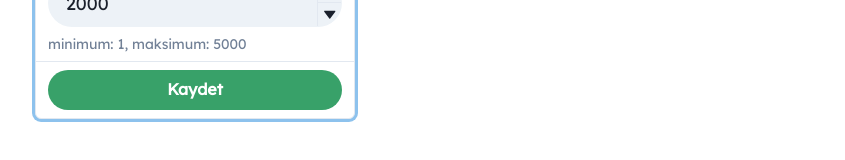
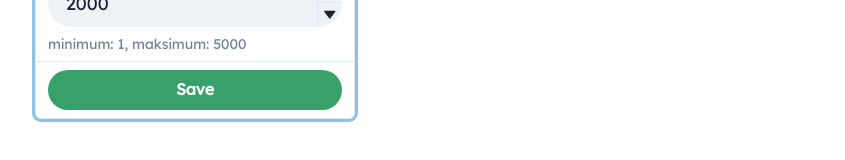
Before and after one commit to sidhujashanjot/liveqr, a Next.js app: page / in a window 1280 px wide. Both pictures are taken after a click on the button "Save QR Code!". Shown: the part 426-586 px from the top of the page, without its empty margins (194-1039 px from the left). Built offline with nearby package versions, Linux system fonts and the light colour scheme.

Commit message:
Update SaveQRButton.tsx

```diff
--- a/src/components/qrform/SaveQRButton.tsx
+++ b/src/components/qrform/SaveQRButton.tsx
@@ -99,7 +99,7 @@ const SaveQRButton = () => {
 
         <PopoverFooter>
           <Button onClick={handleSaveImage} isFullWidth colorScheme="green">
-            Kaydet
+            Save
           </Button>
         </PopoverFooter>
       </PopoverContent>
```
